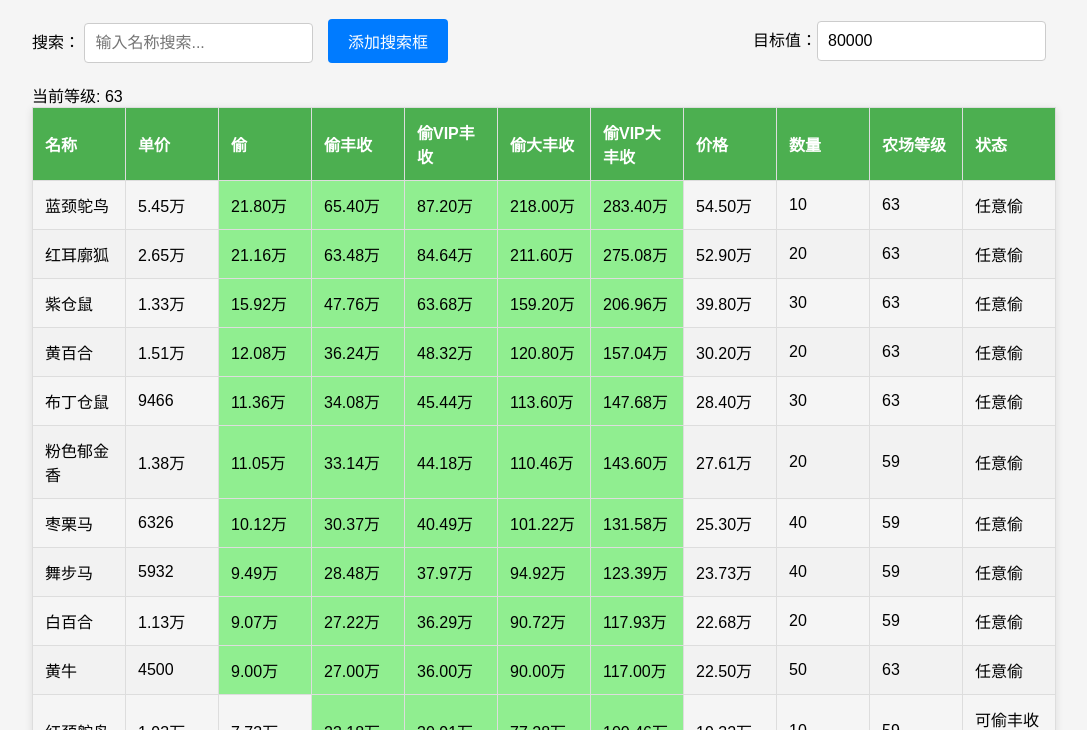
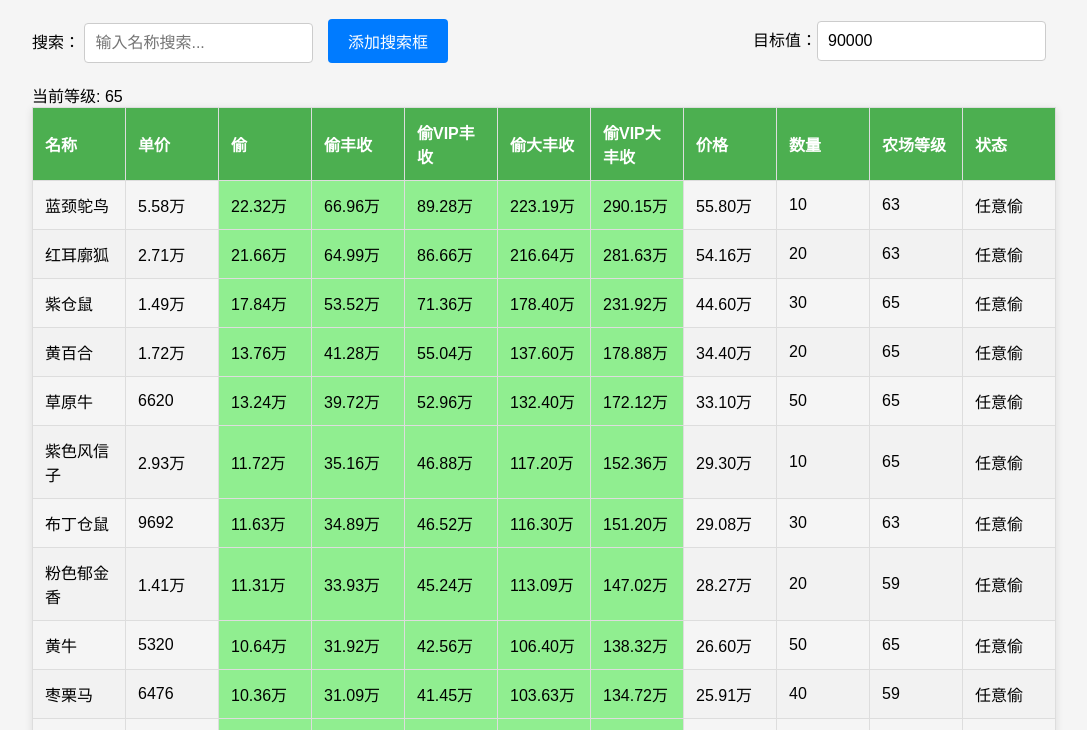
Before and after one commit to 3165254905/xjt, a website: page ymzx/farm.html in a window 1280 px wide. Shown: the part 70-800 px from the top of the page, without its empty margins (96-1183 px from the left). Drawn offline with nearby package versions, Linux system fonts and the light colour scheme.

Commit message:
Update farm.html

```diff
--- a/ymzx/farm.html
+++ b/ymzx/farm.html
@@ -176,11 +176,11 @@
         data: {
           data: [],
           filteredData: [],
-          grade: 63,
+          grade: 65,
           sortKey: '',
           sortDesc: false,
           queries: [''],
-          target: 80000,
+          target: 90000,
         },
         mounted() {
           this.addData('卷心菜', 20, 5)
@@ -231,10 +231,13 @@
           this.addData('韭菜', 8440, 40, 60)
           this.addData('青茄子', 39000, 20, 60)
           this.addData('甜菜', 80000, 30, 63)
-          this.addData('黄百合', 302000, 20, 63)
-          this.addData('葫芦', 168000, 10, 63)
-          this.addData('棉花', 8460, 30, 63)
-          this.addData('板栗南瓜', 37000, 10, 63)
+          this.addData('黄百合', 344000, 20, 65)
+          this.addData('葫芦', 190000, 10, 65)
+          this.addData('棉花', 10000, 30, 65)
+          this.addData('板栗南瓜', 46000, 10, 65)
+          this.addData('荠菜', 83000, 20, 65)
+          this.addData('紫色风信子', 293000, 10, 65)
+          this.addData('芦荟', 116000, 20, 65)
           this.addData('小母鸡', 9360, 30)
           this.addData('白猪', 55000, 20)
           this.addData('湖羊', 80000, 60)
@@ -249,21 +252,23 @@
           this.addData('枣栗马', 241000, 40)
           this.addData('大白鹅', 17000, 50)
           this.addData('侏儒兔', 107000, 40, 63)
-          this.addData('青羊', 126000, 40, 63)
-          this.addData('丝绒羊驼', 108000, 30, 63)
+          this.addData('青羊', 137000, 40, 65)
+          this.addData('丝绒羊驼', 125000, 30, 65)
           this.addData('红耳廓狐', 529000, 20, 63)
-          this.addData('黄牛', 225000, 50, 63)
-          this.addData('小茶鸭', 15000, 30, 63)
-          this.addData('金棕猪', 81000, 20, 63)
+          this.addData('黄牛', 266000, 50, 65)
+          this.addData('小茶鸭', 19000, 30, 65)
+          this.addData('金棕猪', 98000, 20, 65)
           this.addData('健蹄驴', 102000, 20)
           this.addData('白水豚', 88000, 20)
-          this.addData('紫仓鼠', 398000, 30, 63)
+          this.addData('紫仓鼠', 446000, 30, 65)
           this.addData('舞步马', 226000, 40)
           this.addData('雪羽鸡', 16000, 30)
           this.addData('金吉拉兔', 95000, 40)
           this.addData('黑鼻羊', 147000, 60, 63)
           this.addData('樱花羊驼', 126000, 30, 63)
           this.addData('蓝颈鸵鸟', 545000, 10, 63)
+          this.addData('草原牛', 331000, 50, 65)
+          this.addData('黑羽鸡', 23000, 30, 65)
           this.filteredData = this.data
           this.sortData('harvest')
           this.sortData('harvest')
```
